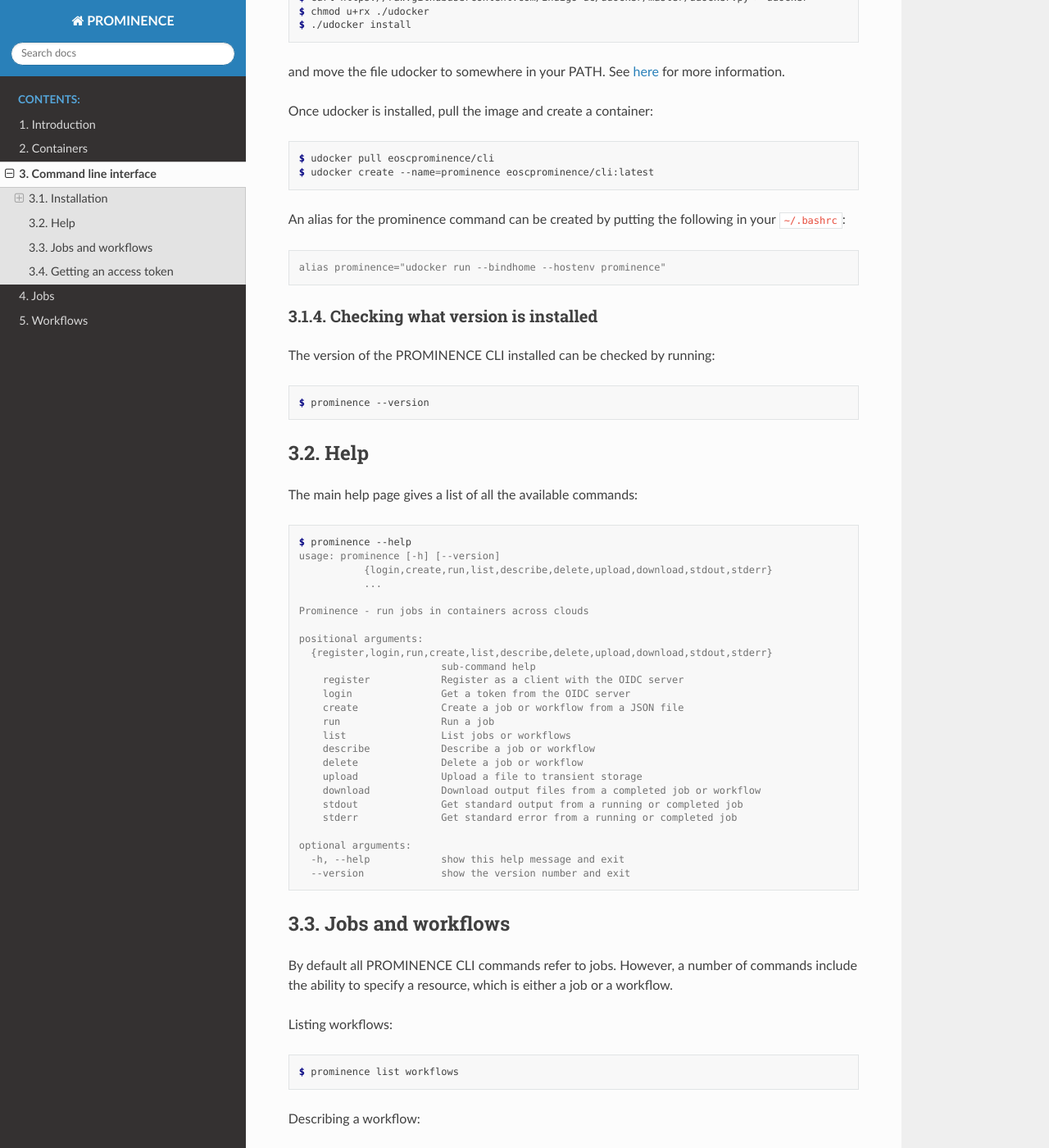
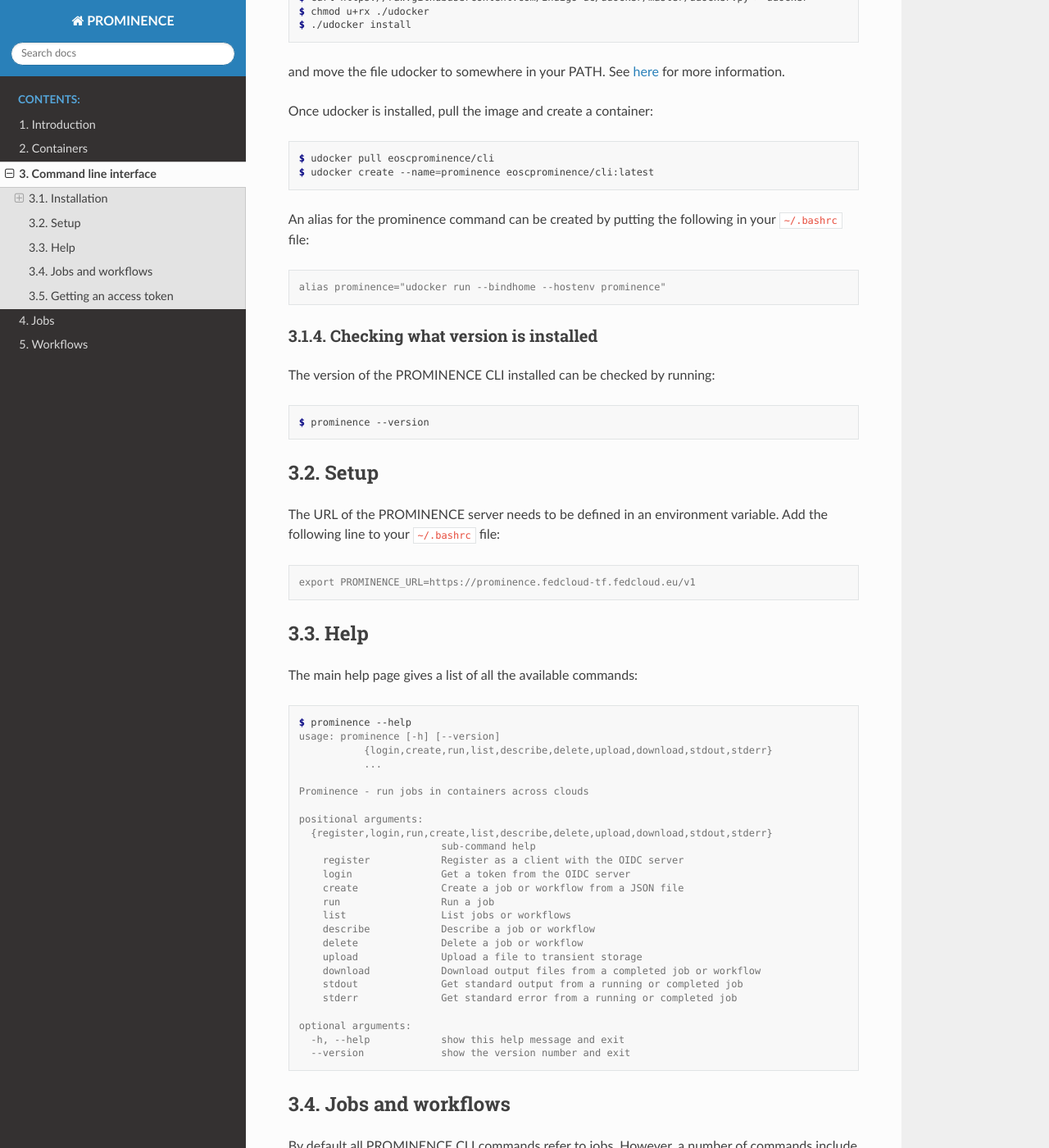
Before and after one commit to prominence-eosc/docs-eosc, a Sphinx documentation site: the page built from source/command-line-interface.rst, in a window 1280 px wide and 1400 px high, scrolled down 1679 px. Shown: the whole window at 82% size. Built offline with Sphinx 7.4.7 and the Read the Docs theme 2.0.0, drawn with Linux system fonts in a browser that asks for light colours.

Commit message:
Mention PROMINENCE_URL env variable

```diff
--- a/source/command-line-interface.rst
+++ b/source/command-line-interface.rst
@@ -59,7 +59,7 @@
 
    $ singularity pull docker://eoscprominence/cli
 
-This will create a file ``cli_latest.sif``. An alias can be created by putting the following in your ``~/.bashrc``:
+This will create a file ``cli_latest.sif``. An alias can be created by putting the following in your ``~/.bashrc`` file:
 
 .. code-block:: console
 
@@ -89,7 +89,7 @@
    $ udocker pull eoscprominence/cli
    $ udocker create --name=prominence eoscprominence/cli:latest
 
-An alias for the prominence command can be created by putting the following in your ``~/.bashrc``:
+An alias for the prominence command can be created by putting the following in your ``~/.bashrc`` file:
 
 .. code-block:: console
 
@@ -103,6 +103,15 @@
 .. code-block:: console
 
    $ prominence --version
+
+Setup
+-----
+
+The URL of the PROMINENCE server needs to be defined in an environment variable. Add the following line to your ``~/.bashrc`` file:
+
+.. code-block:: console
+
+    export PROMINENCE_URL=https://prominence.fedcloud-tf.fedcloud.eu/v1
 
 Help
 ----
```
